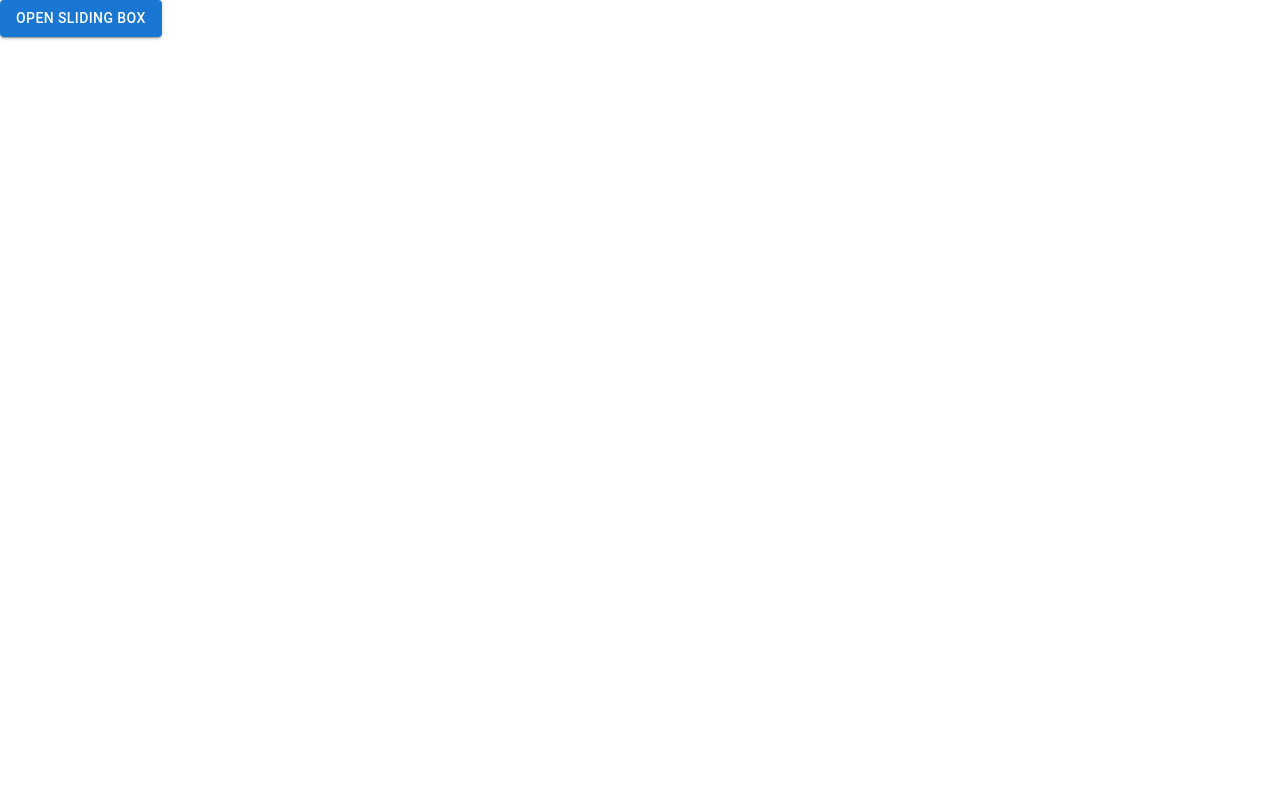
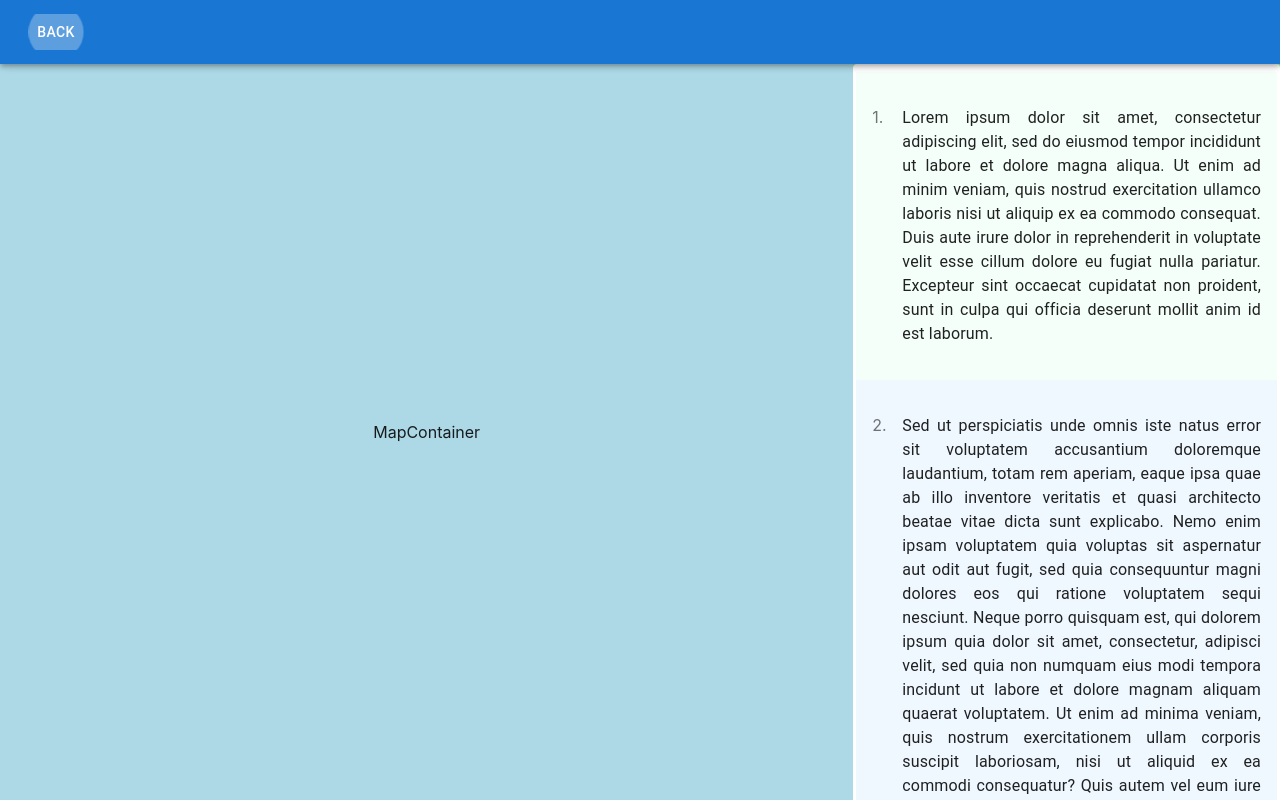
Before and after one commit to ryanozx/dry-feet, a React (Create React App) app: page / in a window 1280 px wide. Built offline with nearby package versions, Linux system fonts and the light colour scheme.

Commit message:
add: map results

```diff
--- a/src/App.tsx
+++ b/src/App.tsx
@@ -1,11 +1,9 @@
-import React from 'react';
-import logo from './logo.svg';
 import { useState } from 'react';
 import './App.css';
 import { Grid2 as Grid } from '@mui/material';
 import Header from './Header';
 import Home from './Home';
-import MapBox from './MapBox/MapBox';
+import MapResults from './MapResults/MapResults';
 
 function App() {
   const [isHome, setIsHome] = useState(false);
@@ -15,7 +13,7 @@ function App() {
       {
         isHome ?
         <Home /> :
-        <MapBox />
+        <MapResults />
       }
     </Grid>
 
--- a/src/MapBox/MapBox.tsx
+++ /dev/null
@@ -1,46 +0,0 @@
-import React, { useState } from 'react';
-import { Box, Button, Slide } from '@mui/material';
-
-const SlidingBox = () => {
-  const [open, setOpen] = useState(false);
-
-  const toggleBox = () => {
-    setOpen((prev) => !prev);
-  };
-
-  return (
-    <div>
-      {/* Button to toggle the box */}
-      <Button variant="contained" onClick={toggleBox}>
-        {open ? 'Close' : 'Open'} Sliding Box
-      </Button>
-
-      {/* Sliding Box */}
-      <Slide direction="up" in={open} mountOnEnter unmountOnExit>
-        <Box
-          sx={{
-            position: 'fixed',
-            bottom: 0,
-            left: 0,
-            width: '100%',
-            height: '80vh', // 80% of the viewport height
-            backgroundColor: 'lightblue',
-            boxShadow: 3,
-            padding: 2,
-            zIndex: 1200, // Ensures it appears above most elements
-          }}
-        >
-          <Button onClick={toggleBox}>
-            Close
-          </Button>
-          <div>
-            <h2>Sliding Box Content</h2>
-            <p>This box slides up and down when toggled.</p>
-          </div>
-        </Box>
-      </Slide>
-    </div>
-  );
-};
-
-export default SlidingBox;
--- /dev/null
+++ b/src/MapResults/MapContainer.tsx
@@ -0,0 +1,10 @@
+import * as React from 'react';
+import Box from '@mui/material/Box';
+
+export default function MapContainer() {
+    return (
+        <Box sx={{ height: '100%', display: 'flex', alignItems: 'center', justifyContent: 'center', bgColor: "lightblue" }}>
+        MapContainer
+        </Box>
+    )
+}
--- /dev/null
+++ b/src/MapResults/MapInstructions.tsx
@@ -0,0 +1,41 @@
+import * as React from 'react';
+import Box from '@mui/material/Box';
+import { List, ListItemButton, ListItemIcon, ListItemText } from '@mui/material';
+import Paper from '@mui/material/Paper';
+
+const testInstructions = [
+    "Lorem ipsum dolor sit amet, consectetur adipiscing elit, sed do eiusmod tempor incididunt ut labore et dolore magna aliqua. Ut enim ad minim veniam, quis nostrud exercitation ullamco laboris nisi ut aliquip ex ea commodo consequat. Duis aute irure dolor in reprehenderit in voluptate velit esse cillum dolore eu fugiat nulla pariatur. Excepteur sint occaecat cupidatat non proident, sunt in culpa qui officia deserunt mollit anim id est laborum.",
+    "Sed ut perspiciatis unde omnis iste natus error sit voluptatem accusantium doloremque laudantium, totam rem aperiam, eaque ipsa quae ab illo inventore veritatis et quasi architecto beatae vitae dicta sunt explicabo. Nemo enim ipsam voluptatem quia voluptas sit aspernatur aut odit aut fugit, sed quia consequuntur magni dolores eos qui ratione voluptatem sequi nesciunt. Neque porro quisquam est, qui dolorem ipsum quia dolor sit amet, consectetur, adipisci velit, sed quia non numquam eius modi tempora incidunt ut labore et dolore magnam aliquam quaerat voluptatem. Ut enim ad minima veniam, quis nostrum exercitationem ullam corporis suscipit laboriosam, nisi ut aliquid ex ea commodi consequatur? Quis autem vel eum iure reprehenderit qui in ea voluptate velit esse quam nihil molestiae consequatur, vel illum qui dolorem eum fugiat quo voluptas nulla pariatur?",
+    "At vero eos et accusamus et iusto odio dignissimos ducimus qui blanditiis praesentium voluptatum deleniti atque corrupti quos dolores et quas molestias excepturi sint occaecati cupiditate non provident, similique sunt in culpa qui officia deserunt mollitia animi, id est laborum et dolorum fuga. Et harum quidem rerum facilis est et expedita distinctio. Nam libero tempore, cum soluta nobis est eligendi optio cumque nihil impedit quo minus id quod maxime placeat facere possimus, omnis voluptas assumenda est, omnis dolor repellendus. Temporibus autem quibusdam et aut officiis debitis aut rerum necessitatibus saepe eveniet ut et voluptates repudiandae sint et molestiae non recusandae. Itaque earum rerum hic tenetur a sapiente delectus, ut aut reiciendis voluptatibus maiores alias consequatur aut perferendis doloribus asperiores repellat."
+];
+
+export default function MapInstructions({instructions = testInstructions}) {
+    const instructionsList = instructions.map((step, idx) =>
+        <ListItemButton key={idx} sx={{
+            alignItems: 'flex-start',
+            paddingBlock: '30px',
+            backgroundColor: idx % 2 === 0 ? 'mintcream' : 'aliceblue'}}
+            disableRipple
+            disableTouchRipple>
+            <ListItemIcon sx={{
+                minWidth: '30px',
+                paddingBlock: '5px',
+                justifyContent: 'flex-start',
+                alignItems: 'flex-start', // Align the index to the top
+            }}>
+              {idx + 1}.
+            </ListItemIcon>
+            <ListItemText primary={step} sx={{textAlign: 'justify'}}/>
+        </ListItemButton>
+    )
+
+    return (
+        <Paper elevation={2}>
+        <Box sx={{ height: '100%', display: 'flex', alignItems: 'center', justifyContent: 'center'}}>
+        <List sx={{width: '100%', overflow: 'auto', paddingInline: '3px'}}>
+           {instructionsList}
+        </List>
+        </Box>
+        </Paper>
+    )
+}
--- /dev/null
+++ b/src/MapResults/MapResults.tsx
@@ -0,0 +1,83 @@
+import * as React from 'react';
+import Button from '@mui/material/Button';
+import Dialog from '@mui/material/Dialog';
+import AppBar from '@mui/material/AppBar';
+import Toolbar from '@mui/material/Toolbar';
+import Slide from '@mui/material/Slide';
+import { TransitionProps } from '@mui/material/transitions';
+import DialogContent from '@mui/material/DialogContent';
+import Grid from '@mui/material/Grid';
+
+import MapContainer from './MapContainer';
+import MapInstructions from './MapInstructions';
+
+const Transition = React.forwardRef(function Transition(
+  props: TransitionProps & {
+    children: React.ReactElement<unknown>;
+  },
+  ref: React.Ref<unknown>,
+) {
+  return <Slide direction="up" ref={ref} {...props} />;
+});
+
+export default function MapResults() {
+  const [open, setOpen] = React.useState(true);
+
+  const handleClose = () => {
+    setOpen(false);
+  };
+
+  return (
+      <Dialog
+        fullScreen
+        open={open}
+        onClose={handleClose}
+        TransitionComponent={Transition}
+      >
+        <AppBar sx={{ position: 'sticky' }}>
+          <Toolbar>
+            <Button autoFocus color="inherit" onClick={handleClose}>
+              Back
+            </Button>
+          </Toolbar>
+        </AppBar>
+        <DialogContent sx={{ display: 'flex', flex: 1, padding: 0 }}>
+        <Grid
+            container
+            sx={{
+              height: '100%',
+              flex: 1
+            }} // Full height of the dialog content
+          >
+            {/* Left Container */}
+            <Grid
+              item
+              xs={12} // Full width on mobile
+              md={8} // Two third on desktop
+              sx={{
+                height: { xs: '60%', md: '100%' }, // Adjust height for mobile and desktop
+                backgroundColor: 'lightblue',
+              }}
+            >
+              <MapContainer />
+            </Grid>
+
+            {/* Right Container */}
+            <Grid
+              item
+              xs={12} // Full width on mobile
+              md={4} // One third on desktop
+              sx={{
+                height: { xs: '40%', md: '100%' }, // Adjust height for mobile and desktop
+                backgroundColor: 'lightgreen',
+                overflow: 'auto',
+              }}
+            >
+              <MapInstructions />
+            </Grid>
+          </Grid>
+        </DialogContent>
+      </Dialog>
+
+  );
+}
```
